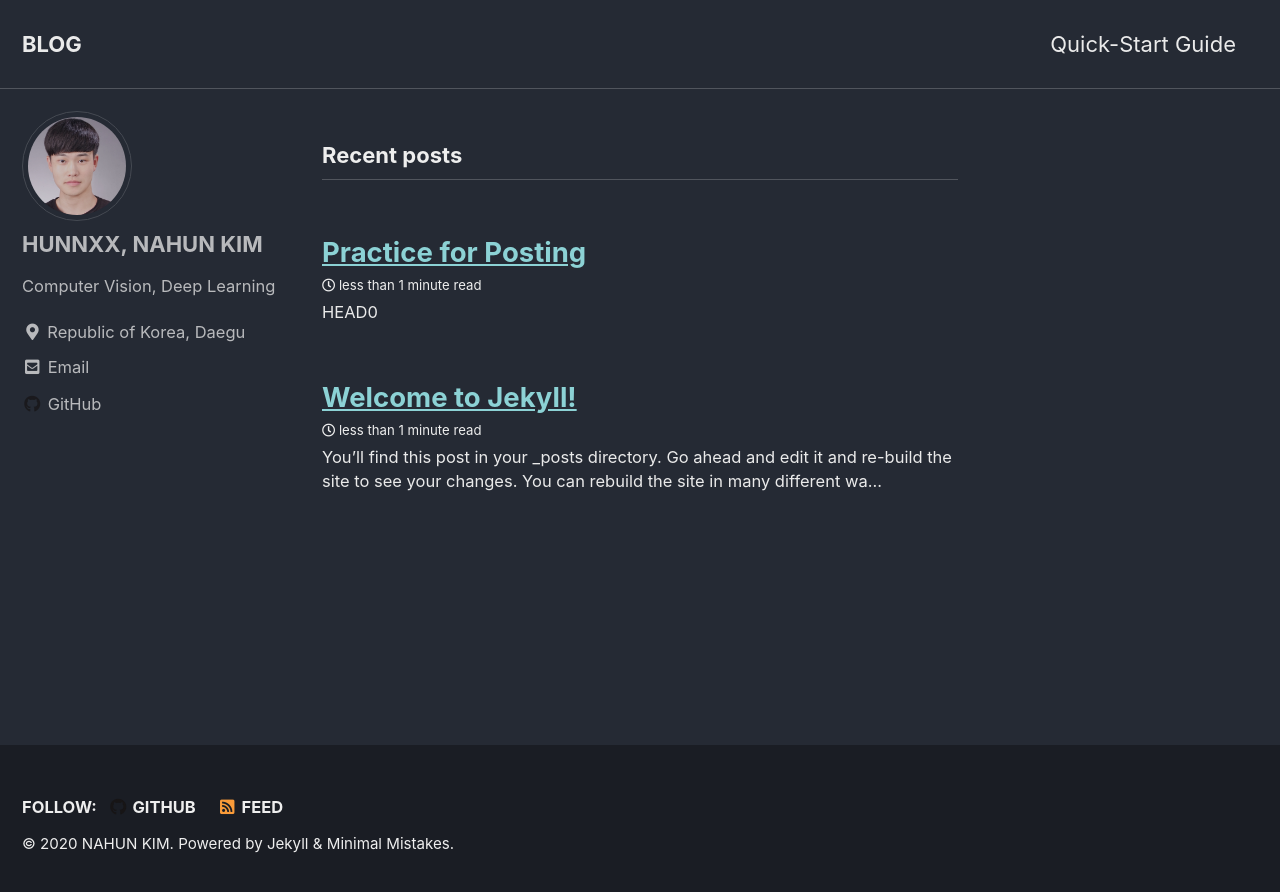
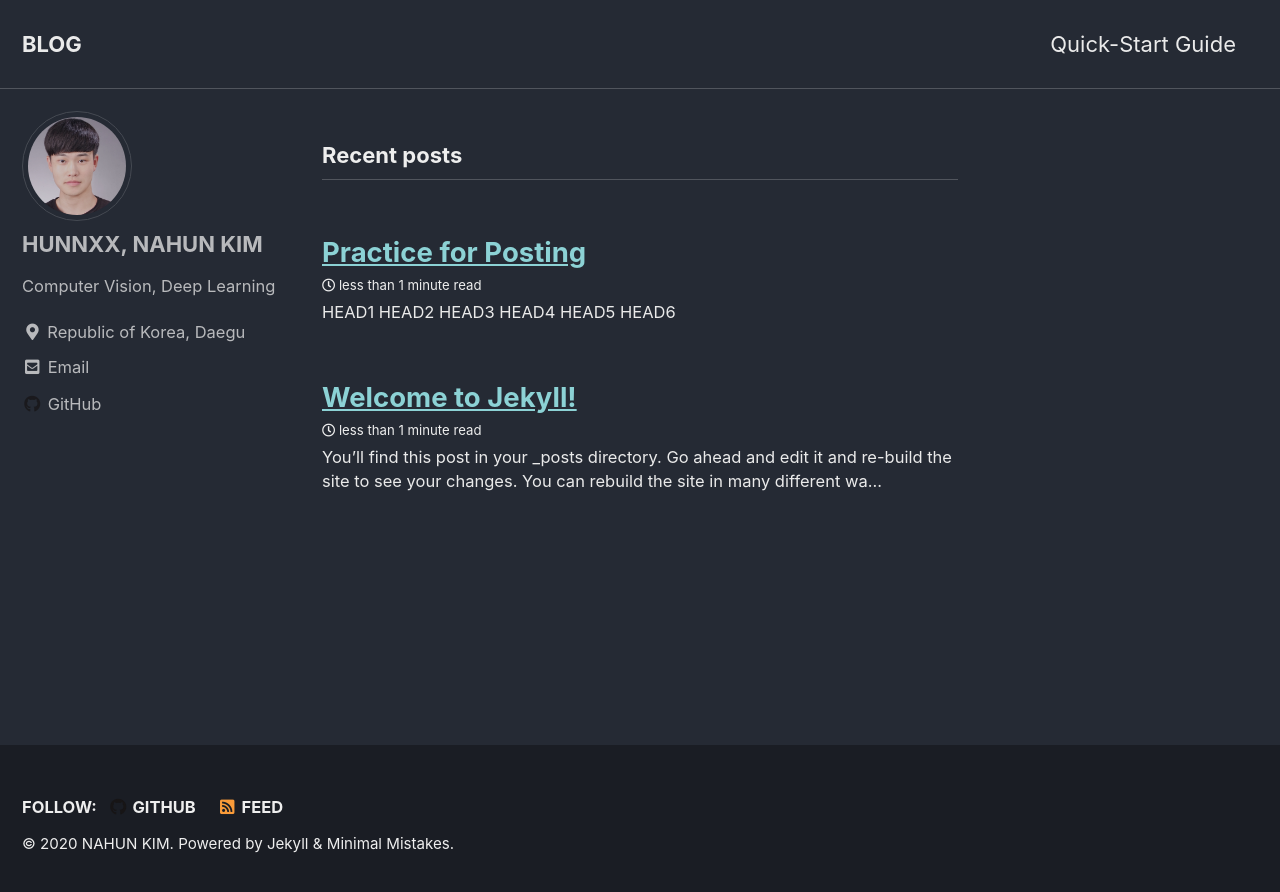
Before and after one commit to hunnxx/hunnxx.github.io, a Jekyll site: the page built from index.html, in a window 1280 px wide. Shown: the top 892 px of the page. Built offline with Jekyll 4.4.1, drawn with Linux system fonts in a browser that asks for light colours; cached includes are drawn as plain includes; the list of posts is cut into pages by our own code.

Commit message:
Update 2020-08-01-practice.md

```diff
--- a/_posts/2020-08-01-practice.md
+++ b/_posts/2020-08-01-practice.md
@@ -1,15 +1,13 @@
 ---
-layout: post
 title: "Practice for Posting"
 date: 2020-08-01 22:15:00 -0400
 categories:
 published: true
 ---
 
-**HEAD0**
-
-#HEAD1
-
-##HEAD2
-
-###HEAD3
+# HEAD1
+## HEAD2
+### HEAD3
+#### HEAD4
+##### HEAD5
+###### HEAD6
```
